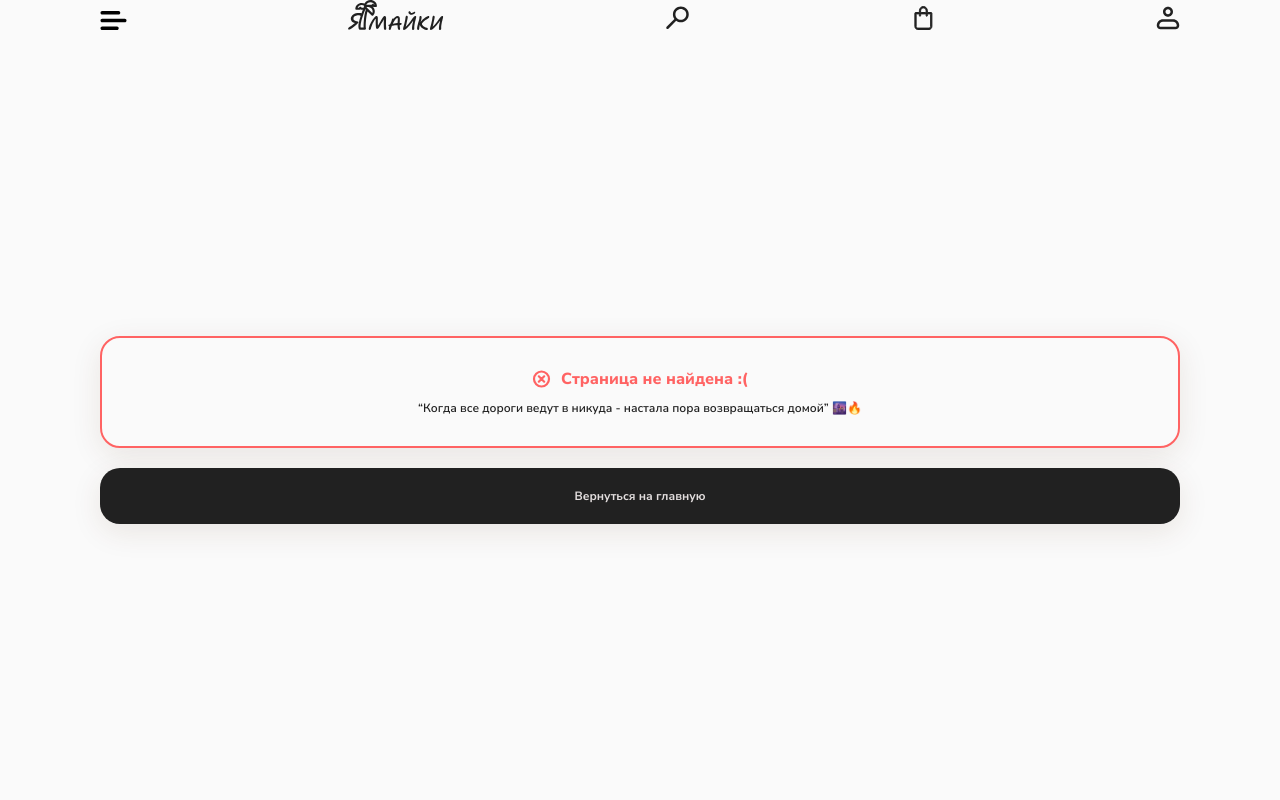
After one commit to VoldM0re/yamayki, a PHP site: page /error_404.php in a window 1280 px wide. The commit adds this page. Run offline with PHP 8.4, Linux system fonts and the light colour scheme; a stand-in replaces the project's code that opens the database connection.

Commit message:
Новые страницы, улучшения безопасности - Добавлена страница 404 - Запрещён доступ к каталогам через адресную строку с помощью .htaccess - Готов header на мобилках - header теперь вставляется как компонент с помощью php

```diff
--- a/css/base/base.css
+++ b/css/base/base.css
@@ -16,6 +16,7 @@ body {
     display: flex;
     flex-direction: column;
     min-height: 100vh;
+    gap: 30px;
     background-color: var(--white);
     color: var(--black);
     font-weight: 400;
@@ -27,7 +28,41 @@ main {
     display: flex;
     flex: 1 0 auto;
     flex-direction: column;
+    align-items: center;
+    justify-content: center;
     gap: 40px;
+}
+
+h1 {
+    font-weight: 900;
+    font-size: 18px;
+}
+
+h2 {
+    font-weight: 800;
+    font-size: 14px;
+}
+
+button {
+    display: flex;
+    border: none;
+    outline: none;
+    background: none;
+}
+
+.button {
+    display: flex;
+    align-items: center;
+    align-self: stretch;
+    justify-content: center;
+    padding-block: 20px;
+    border-radius: var(--border-radius);
+    background: var(--black);
+    box-shadow: var(--shadow);
+    color: var(--light-grey);
+    font-weight: 700;
+    font-size: 12px;
+    text-align: center;
 }
 
 @media (min-width: 359px) {}
--- a/css/base/variables.css
+++ b/css/base/variables.css
@@ -11,7 +11,7 @@
     --border-radius: 10px;
 
     --normal-text: 10px;
-    --bigger-text: 20px;
+    --bigger-text: 18px;
 
     --container-width: 320px;
     --container-padding-x: 10px;
--- a/css/components/header.css
+++ b/css/components/header.css
@@ -10,13 +10,3 @@ header {
     justify-content: space-between;
 
 }
-
-.search__button {
-    border: none;
-    outline: none;
-    background: none;
-}
-
-.search__button svg {
-
-}
--- /dev/null
+++ b/css/pages/error_404.css
@@ -0,0 +1,60 @@
+/* Импорт компонентов */
+@import '../../css/base/base.css';
+
+@import '../../css/components/header.css';
+@import '../../css/components/footer.css';
+
+.error__block-wrapper {
+    display: flex;
+    flex-direction: column;
+    gap: 20px;
+}
+
+.error__block {
+    display: flex;
+    flex-direction: column;
+    align-items: center;
+    justify-content: center;
+    padding: 30px 20px;
+    gap: 10px;
+    border: 2px solid var(--red);
+    border-radius: var(--border-radius);
+    background: var(--white);
+    box-shadow: var(--shadow);
+
+}
+
+.error__block-title {
+    display: flex;
+    align-items: center;
+    justify-content: center;
+    gap: 10px;
+    color: var(--red);
+}
+
+.error__block-title h2 {
+    font-weight: 800;
+    font-size: 16px;
+    text-align: center;
+}
+
+.error__block-description {
+    color: var(--black);
+    font-weight: 600;
+    font-size: 12px;
+    text-align: center;
+}
+
+
+
+@media (min-width: 359px) {}
+
+@media (min-width: 479px) {}
+
+@media (min-width: 659px) {}
+
+@media (min-width: 767px) {}
+
+@media (min-width: 1023px) {}
+
+@media (min-width: 1279px) {}
--- /dev/null
+++ b/css/pages/login.css
@@ -0,0 +1,5 @@
+/* Импорт компонентов */
+@import '../../css/base/base.css';
+
+@import '../../css/components/header.css';
+@import '../../css/components/footer.css';
--- /dev/null
+++ b/css/pages/profile.css
@@ -0,0 +1,5 @@
+/* Импорт компонентов */
+@import '../../css/base/base.css';
+
+@import '../../css/components/header.css';
+@import '../../css/components/footer.css';
--- /dev/null
+++ b/css/pages/registration.css
@@ -0,0 +1,5 @@
+/* Импорт компонентов */
+@import '../../css/base/base.css';
+
+@import '../../css/components/header.css';
+@import '../../css/components/footer.css';
--- /dev/null
+++ b/error_404.php
@@ -0,0 +1,38 @@
+<!DOCTYPE html>
+<html lang="en">
+
+<head>
+    <meta charset="UTF-8">
+    <meta name="viewport" content="width=device-width, initial-scale=1.0">
+    <link rel="shortcut icon" href="assets/svg/favicon.svg" type="image/x-icon">
+    <link rel="stylesheet" href="css/pages/error_404.css">
+    <title>Ошибка 404</title>
+</head>
+
+<style>
+
+</style>
+
+<body>
+    <?php require_once 'includes/components/header.php'; ?>
+    <main>
+        <section class="error__block-wrapper container">
+            <div class="error__block">
+                <div class="error__block-title">
+                    <svg width="19" height="18" viewBox="0 0 19 18" fill="none" xmlns="http://www.w3.org/2000/svg">
+                        <path
+                            d="M12.2 6.3L6.8 11.7M6.8 6.3L12.2 11.7M17 9C17 13.1421 13.6421 16.5 9.5 16.5C5.35786 16.5 2 13.1421 2 9C2 4.85786 5.35786 1.5 9.5 1.5C13.6421 1.5 17 4.85786 17 9Z"
+                            stroke="currentColor" stroke-width="2.2" stroke-linecap="round" stroke-linejoin="round" />
+                    </svg>
+
+
+                    <h2>Страница не найдена :(</h2>
+                </div>
+                <p class="error__block-description">“Когда все дороги ведут в никуда - настала пора возвращаться домой” 🌆🔥</p>
+            </div>
+            <a class="button" href="./">Вернуться на главную</a>
+        </section>
+    </main>
+</body>
+
+</html>
--- a/includes/components/header.php
+++ b/includes/components/header.php
@@ -0,0 +1,34 @@
+<header class="container">
+    <div class="header__top">
+        <button class="burger-menu">
+            <svg width="27" height="19" viewBox="0 0 27 19" fill="none" xmlns="http://www.w3.org/2000/svg">
+                <path fill="#212121" fill-rule="evenodd" clip-rule="evenodd"
+                    d="M0.5 1.80435C0.5 1.34206 0.664502 0.889351 0.971298 0.547873C1.27968 0.204632 1.71013 0 2.17188 0H18.5781C19.0399 0 19.4703 0.204633 19.7787 0.547873C20.0855 0.88935 20.25 1.34206 20.25 1.80435C20.25 2.26663 20.0855 2.71935 19.7787 3.06082C19.4703 3.40406 19.0399 3.6087 18.5781 3.6087H2.17188C1.71013 3.6087 1.27968 3.40406 0.971298 3.06082C0.664502 2.71934 0.5 2.26663 0.5 1.80435ZM0.5 17.1957C0.5 16.7334 0.664502 16.2807 0.971298 15.9392C1.27968 15.5959 1.71013 15.3913 2.17188 15.3913H17.0156C17.4774 15.3913 17.9078 15.5959 18.2162 15.9392C18.523 16.2807 18.6875 16.7334 18.6875 17.1957C18.6875 17.6579 18.523 18.1106 18.2162 18.4521C17.9078 18.7954 17.4774 19 17.0156 19H2.17188C1.71013 19 1.27968 18.7954 0.971298 18.4521C0.664503 18.1106 0.5 17.6579 0.5 17.1957ZM0.971298 8.24353C1.27968 7.90029 1.71013 7.69565 2.17188 7.69565H24.8281C25.2899 7.69565 25.7203 7.90029 26.0287 8.24353C26.3355 8.585 26.5 9.03771 26.5 9.5C26.5 9.96229 26.3355 10.415 26.0287 10.7565C25.7203 11.0997 25.2899 11.3043 24.8281 11.3043H2.17188C1.71013 11.3043 1.27968 11.0997 0.971298 10.7565C0.664503 10.415 0.5 9.96229 0.5 9.5C0.5 9.03771 0.664502 8.585 0.971298 8.24353Z" />
+            </svg>
+        </button>
+
+        <a class="header__top-link" href="index.php">
+            <svg class="logo-icon" width="96" height="30">
+                <use href='assets/svg/sprite_header.svg#logo'></use>
+            </svg>
+        </a>
+
+        <button class="search__button">
+            <svg class="logo-icon" width="24" height="24">
+                <use href='assets/svg/sprite_header.svg#search'></use>
+            </svg>
+        </button>
+
+        <a class="header__top-link" href="catalogue.php">
+            <svg class="logo-icon" width="24" height="24">
+                <use href='assets/svg/sprite_header.svg#catalogue'></use>
+            </svg>
+        </a>
+
+        <a class="header__top-link" href="profile.php">
+            <svg class="logo-icon" width="24" height="24">
+                <use href='assets/svg/sprite_header.svg#profile'></use>
+            </svg>
+        </a>
+    </div>
+</header>
```
Also changed, not shown: index.php (+6 -37 lines), login.php (+7 -2 lines), profile.php (+9 -3 lines), registration.php (+7 -2 lines), .htaccess (added), assets/svg/sprite_header.svg, includes/logout.inc.php (line endings or trailing spaces).
